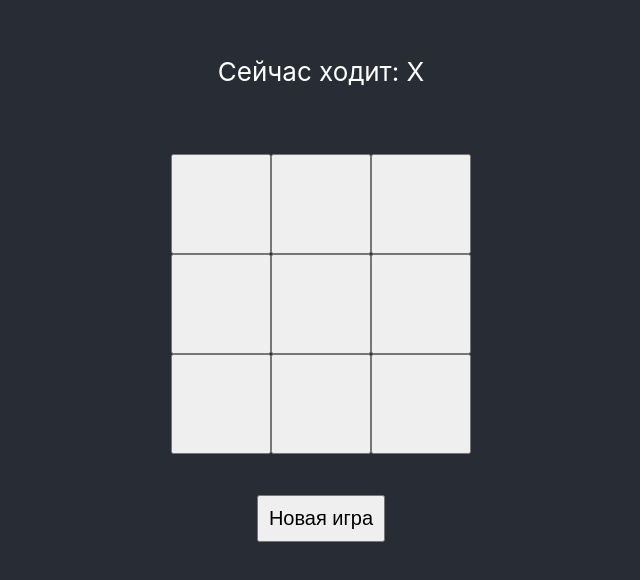
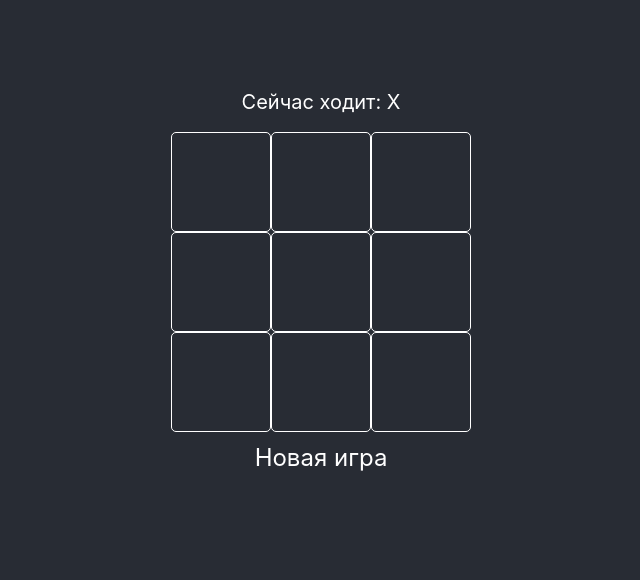
Before and after one commit to mgDentist/resultSchool_tictactoe-redux-react-redux, a React app: page / in a window 1280 px wide. Shown: the part 114-694 px from the top of the page, without its empty margins (319-959 px from the left). Built offline with nearby package versions, Linux system fonts and the light colour scheme.

Commit message:
переписывает на классовые компаненты + tailwind

```diff
--- a/package.json
+++ b/package.json
@@ -36,5 +36,8 @@
       "last 1 firefox version",
       "last 1 safari version"
     ]
+  },
+  "devDependencies": {
+    "tailwindcss": "^3.3.5"
   }
 }
--- a/src/components/TicTacToeContainer.js
+++ b/src/components/TicTacToeContainer.js
@@ -1,26 +1,27 @@
+import { connect } from 'react-redux';
+import { Component } from 'react';
 import TicTacToeLayouts from './TicTacToeLayouts';
-import { useSelector, useDispatch } from 'react-redux';
 import { updateButtonText, toggleXRound, setWinner, resetGame } from '../actions/gameAction';
 
-function TicTacToeContainer() {
-    const dispatch = useDispatch();
-    const { buttonText, xRound, winner } = useSelector((state) => state.game);
+class TicTacToeContainer extends Component {
 
-    const onClickCell = (index) => {
+    onClickCell = (index) => {
+        const { buttonText, xRound, winner, updateButtonText, toggleXRound } = this.props;
+        if (buttonText[index] === "" && winner === null) {
             const newText = [...buttonText];
-        if (newText[index] === "" && winner === null) {
+
             newText[index] = xRound ? "X" : "O";
-            dispatch(updateButtonText(newText));
-            whoIsWinner(newText);
-            dispatch(toggleXRound());
+            updateButtonText(newText);
+            this.whoIsWinner(newText);
+            toggleXRound();
         }
-    }
+    };
 
-    const onNewGame = () => {
-        dispatch(resetGame());
-    }
+    onNewGame = () => {
+        this.props.resetGame();
+    };
 
-    const whoIsWinner = (newText) => {
+    whoIsWinner = (newText) => {
         const winPatterns = [
             [0, 1, 2], [3, 4, 5], [6, 7, 8],
             [0, 3, 6], [1, 4, 7], [2, 5, 8],
@@ -34,25 +35,40 @@ function TicTacToeContainer() {
                 newText[a] === newText[b] &&
                 newText[a] === newText[c]
             ) {
-                dispatch(setWinner(`Победил ${newText[a]}`));
+                this.props.setWinner(`Победил ${newText[a]}`);
                 return;
             }
         }
 
-        if (!newText.includes("") && winner === null) {
-            dispatch(setWinner("Ничья"));
+        if (!newText.includes("") && this.props.winner === null) {
+            this.props.setWinner("Ничья");
         }
     }
 
+    render() {
+        const { buttonText, xRound, winner } = this.props;
         return (
             <TicTacToeLayouts
                 buttonText={buttonText}
                 xRound={xRound}
                 winner={winner}
-            onClickCell={onClickCell}
-            onNewGame={onNewGame}
+                onClickCell={this.onClickCell}
+                onNewGame={this.onNewGame}
             />
         );
     }
+}
 
-export default TicTacToeContainer;
+const mapStateToProps = (state) => ({
+    buttonText: state.game.buttonText,
+    xRound: state.game.xRound,
+    winner: state.game.winner
+});
+
+const mapDispatchToProps = {
+    updateButtonText,
+    toggleXRound,
+    setWinner,
+    resetGame
+}
+export default connect(mapStateToProps, mapDispatchToProps)(TicTacToeContainer);
--- a/src/components/TicTacToeLayouts.js
+++ b/src/components/TicTacToeLayouts.js
@@ -1,12 +1,11 @@
-import styles from '../App.module.css';
+import { Component } from 'react';
 
-function TicTacToeLayouts(props) {
-    const { buttonText, xRound, winner, onClickCell, onNewGame } = props;
-
-    const renderButtons = () => {
+class TicTacToeLayouts extends Component {
+    renderButtons = () => {
+        const { buttonText, onClickCell } = this.props;
         return buttonText.map((text, index) => (
             <button
-                className={styles.buttonCell}
+                className="bg-grey-500 text-white w-[100px] h-[100px] p-2.5 text-[26px] border border-white rounded-[5px] cursor-pointer"
                 key={index}
                 onClick={() => onClickCell(index)}
             >
@@ -14,31 +13,35 @@ function TicTacToeLayouts(props) {
             </button>
         ));
     }
-
+    render() {
+        const { xRound, winner, onNewGame } = this.props
         return (
             <div
-            className={styles.app}
+                className="text-center"
             >
                 <header
-                className={styles.appHeader}
+                    className="bg-[#282c34] min-h-screen flex flex-col-reverse gap-3.75 items-center justify-center text-xs text-white"
                 >
                     <button
-                    className={styles.newGameButton}
+                        className="p-2.5 text-2xl"
                         onClick={onNewGame}
                     >
                         Новая игра
                     </button>
                     <p
-                    className={styles.cellsModule}
+                        className="min-w-[300px] min-h-[300px] grid grid-cols-3"
                     >
-                    {renderButtons()}
+                        {this.renderButtons()}
                     </p>
-                <p>
+                    <p
+                        className="text-xl mb-4"
+                    >
                         {winner ? `${winner}` : `Сейчас ходит: ${xRound ? 'X' : 'O'}`}
                     </p>
                 </header>
             </div>
         );
     }
+}
 
 export default TicTacToeLayouts;
--- a/src/index.module.css
+++ b/src/index.css
@@ -1,3 +1,7 @@
+@tailwind base;
+@tailwind components;
+@tailwind utilities;
+
 body {
   margin: 0;
   font-family: -apple-system, BlinkMacSystemFont, 'Segoe UI', 'Roboto', 'Oxygen',
--- a/src/index.js
+++ b/src/index.js
@@ -2,7 +2,7 @@ import React from 'react';
 import ReactDOM from 'react-dom/client';
 import { Provider } from 'react-redux';
 import store from './store';
-import './index.module.css';
+import './index.css';
 import TicTacToeContainer from './components/TicTacToeContainer';
 
 const root = ReactDOM.createRoot(document.getElementById('root'));
--- /dev/null
+++ b/tailwind.config.js
@@ -0,0 +1,10 @@
+/** @type {import('tailwindcss').Config} */
+module.exports = {
+    content: [
+        "./src/**/*.{js,jsx}",
+    ],
+    theme: {
+        extend: {},
+    },
+    plugins: [],
+}
```
Also changed, not shown: 1 other file. Lines whose indentation alone changed are shown as unchanged.
